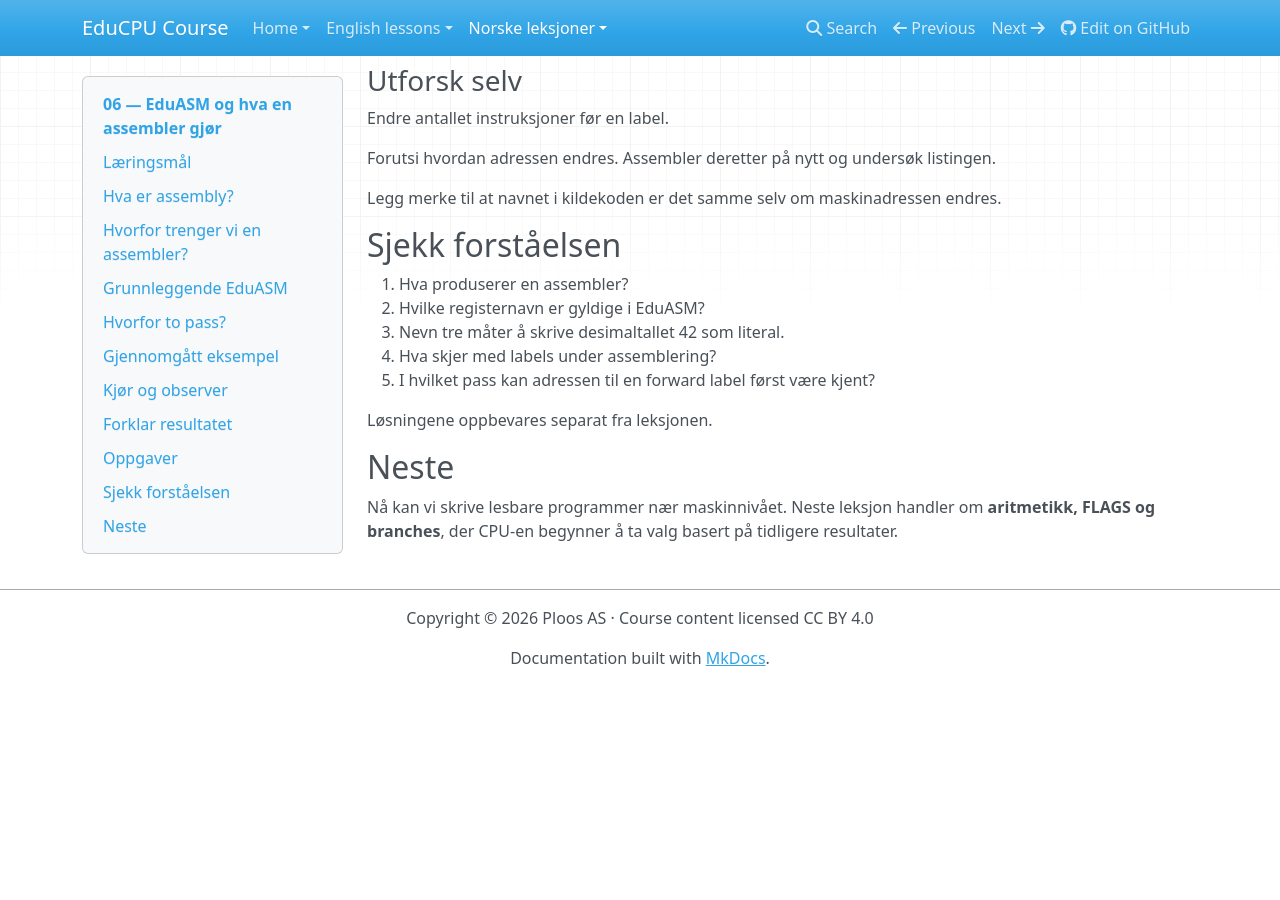
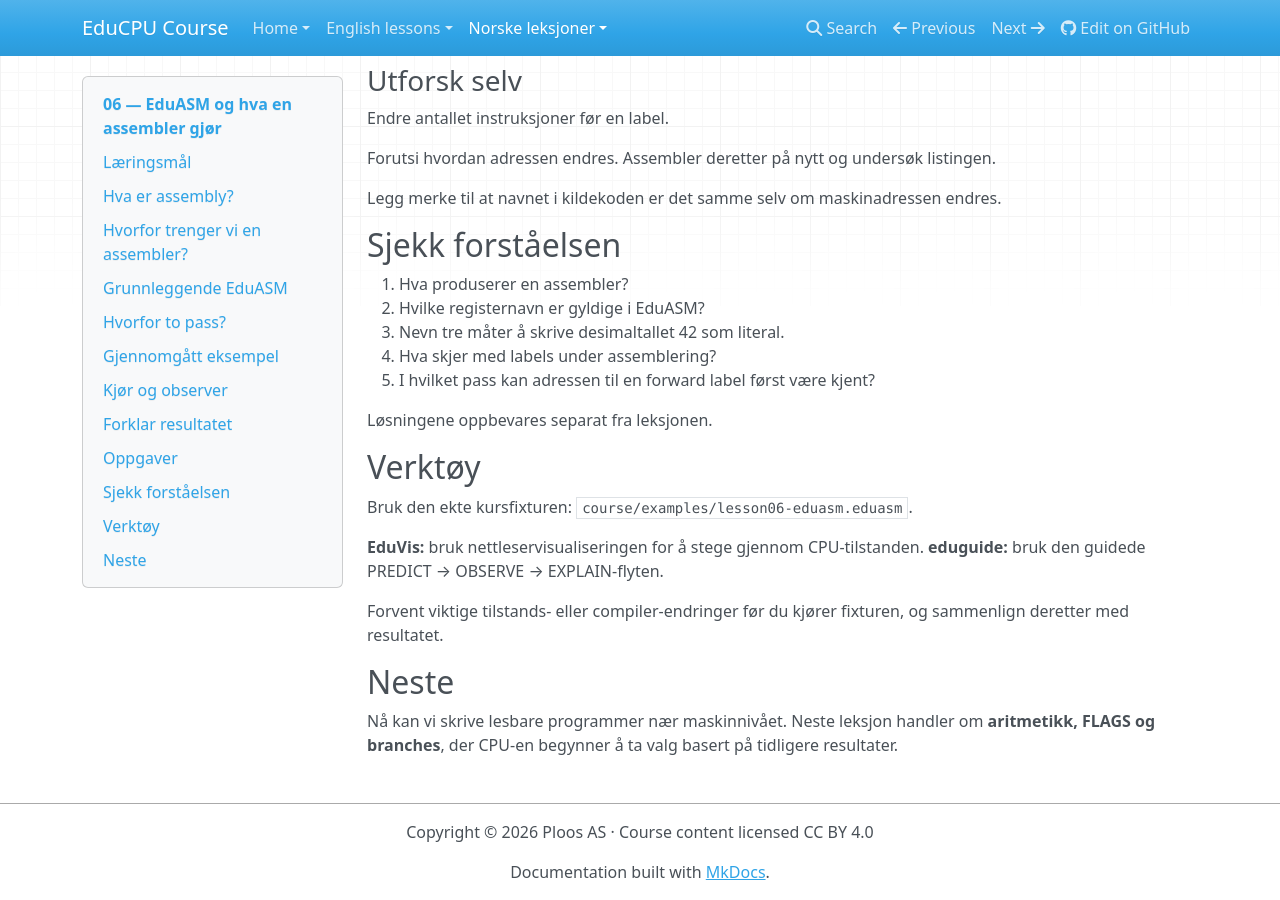
Before and after one commit to Ploos-AS/EduCPU, an MkDocs documentation site: the page built from course/no/lessons/06-eduasm.md, in a window 1280 px wide and 900 px high, scrolled down 3827 px. Built offline with MkDocs 1.6.1, drawn with Linux system fonts in a browser that asks for light colours; nearby versions of some CDN libraries; before the commit the page ends 4513 px from its top, so only the background shows below that.

Commit message:
Pedagogy: expose tools and fixture in 06-eduasm.md

```diff
--- a/course/no/lessons/06-eduasm.md
+++ b/course/no/lessons/06-eduasm.md
@@ -219,6 +219,14 @@
 Løsningene oppbevares separat fra leksjonen.
 
 
+## Verktøy
+
+Bruk den ekte kursfixturen: `course/examples/lesson06-eduasm.eduasm`.
+
+**EduVis:** bruk nettleservisualiseringen for å stege gjennom CPU-tilstanden. **eduguide:** bruk den guidede PREDICT → OBSERVE → EXPLAIN-flyten.
+
+Forvent viktige tilstands- eller compiler-endringer før du kjører fixturen, og sammenlign deretter med resultatet.
+
 ## Neste
 
 Nå kan vi skrive lesbare programmer nær maskinnivået. Neste leksjon handler om **aritmetikk, FLAGS og branches**, der CPU-en begynner å ta valg basert på tidligere resultater.
```
